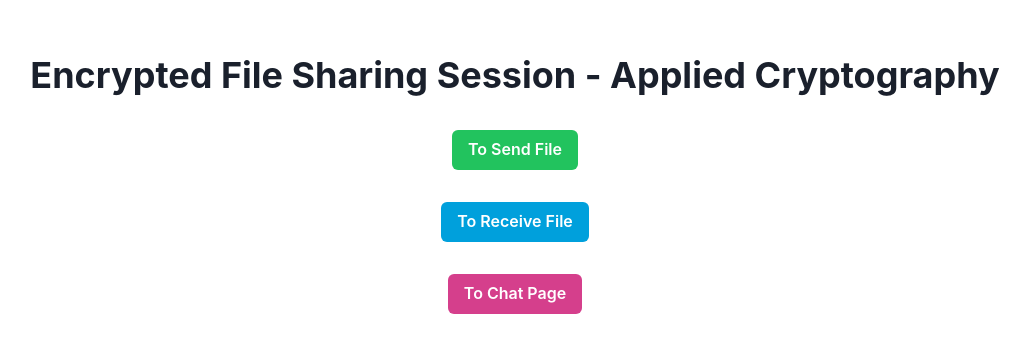
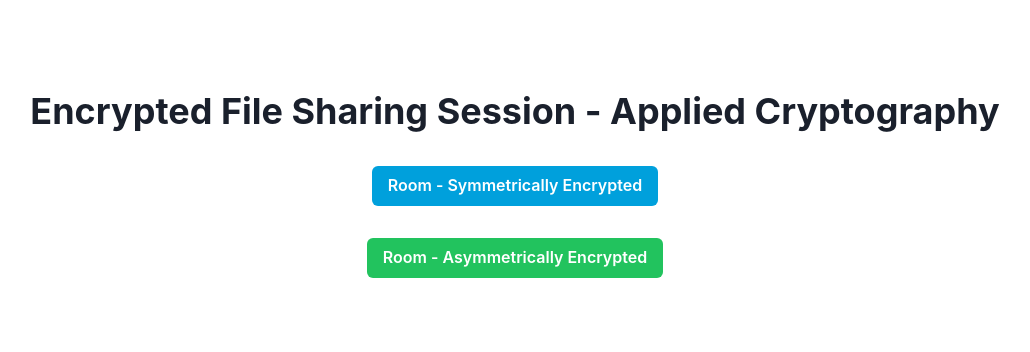
Before and after one commit to OkkarMin/encrypted-file-share-applied-cryptography, a Next.js app in the folder nextjs-client/: page / in a window 1280 px wide. Shown: the part 216-568 px from the top of the page, without its empty margins (125-1155 px from the left). Built offline with nearby package versions, Linux system fonts and the light colour scheme.

Commit message:
chore: :truck: Change path from /chat to /symmetric-room

```diff
--- a/nextjs-client/src/pages/index.tsx
+++ b/nextjs-client/src/pages/index.tsx
@@ -5,11 +5,12 @@ const Index = () => (
   <VStack height="100vh" justify="center" align="center" spacing="2em">
     <Heading>Encrypted File Sharing Session - Applied Cryptography</Heading>
 
-    <Button colorScheme="whatsapp">To Send File</Button>
-    <Button colorScheme="linkedin">To Receive File</Button>
+    <Link href="/symmetric-room">
+      <Button colorScheme="linkedin">Room - Symmetrically Encrypted</Button>
+    </Link>
 
-    <Link href="/chat">
-      <Button colorScheme="pink">To Chat Page</Button>
+    <Link href="/asymmetric-room">
+      <Button colorScheme="whatsapp">Room - Asymmetrically Encrypted</Button>
     </Link>
   </VStack>
 );
```
